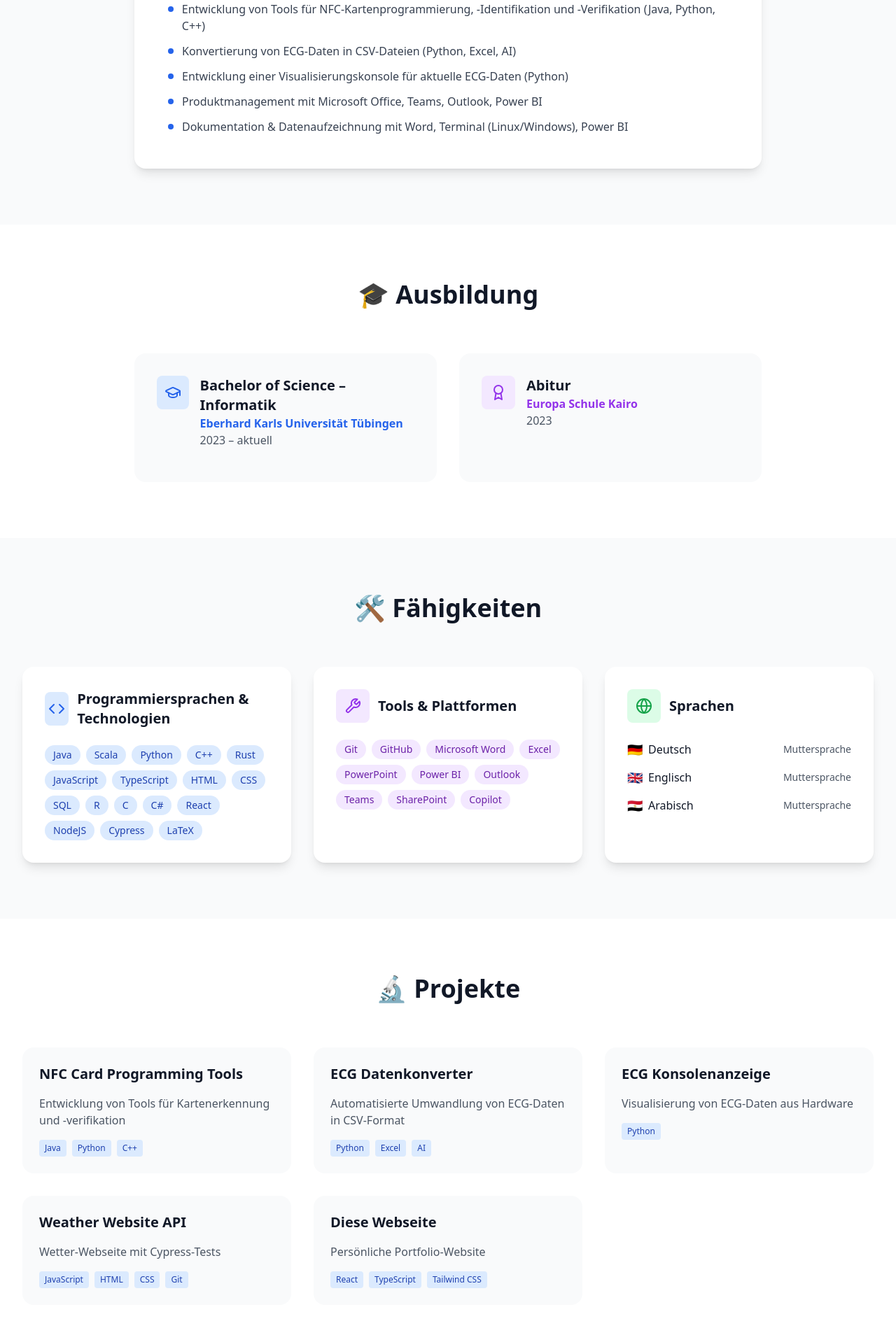
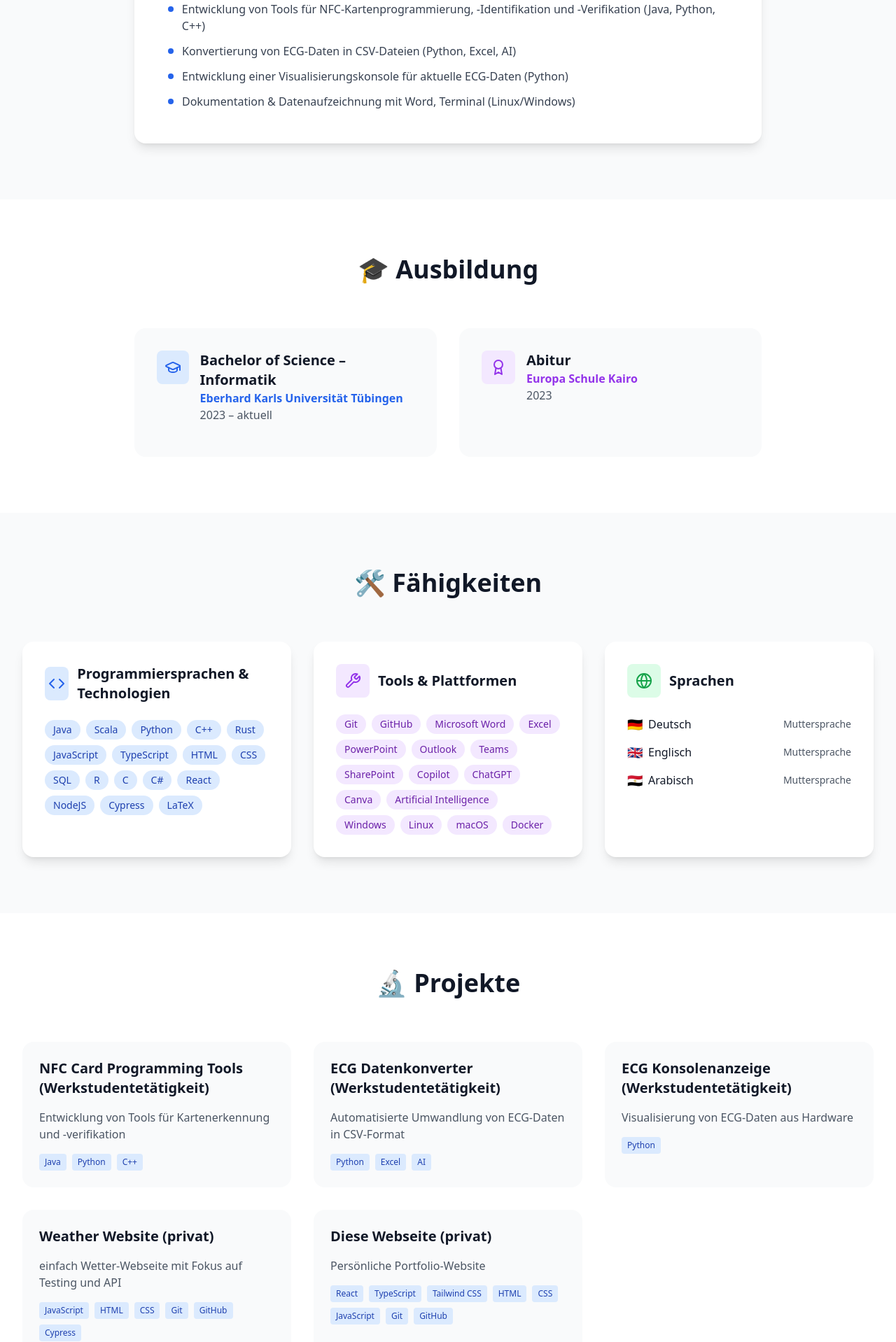
Before and after one commit to Rash2213/My-Website, a React (Vite) app: page / in a window 1280 px wide. Shown: the part 1340-3258 px from the top of the page at 70% size. Built offline with nearby package versions, Linux system fonts and the light colour scheme.

Commit message:
Updated project info

```diff
--- a/src/App.tsx
+++ b/src/App.tsx
@@ -33,7 +33,7 @@ function App() {
 
   const skills = {
     programming: ['Java', 'Scala', 'Python', 'C++', 'Rust', 'JavaScript', 'TypeScript', 'HTML', 'CSS', 'SQL', 'R', 'C', 'C#', 'React', 'NodeJS', 'Cypress', 'LaTeX'],
-    tools: ['Git', 'GitHub', 'Microsoft Word', 'Excel', 'PowerPoint', 'Power BI', 'Outlook', 'Teams', 'SharePoint', 'Copilot'],
+    tools: ['Git', 'GitHub', 'Microsoft Word', 'Excel', 'PowerPoint', 'Outlook', 'Teams', 'SharePoint', 'Copilot', 'ChatGPT', 'Canva', 'Artificial Intelligence', 'Windows', 'Linux', 'macOS', 'Docker'],
     languages: [
       { lang: 'Deutsch', flag: '🇩🇪', level: 'Muttersprache' },
       { lang: 'Englisch', flag: '🇬🇧', level: 'Muttersprache' },
@@ -43,29 +43,29 @@ function App() {
 
   const projects = [
     {
-      title: 'NFC Card Programming Tools',
+      title: 'NFC Card Programming Tools (Werkstudentetätigkeit)',
       description: 'Entwicklung von Tools für Kartenerkennung und -verifikation',
       tech: ['Java', 'Python', 'C++']
     },
     {
-      title: 'ECG Datenkonverter',
+      title: 'ECG Datenkonverter (Werkstudentetätigkeit)',
       description: 'Automatisierte Umwandlung von ECG-Daten in CSV-Format',
       tech: ['Python', 'Excel', 'AI']
     },
     {
-      title: 'ECG Konsolenanzeige',
+      title: 'ECG Konsolenanzeige (Werkstudentetätigkeit)',
       description: 'Visualisierung von ECG-Daten aus Hardware',
       tech: ['Python']
     },
     {
-      title: 'Weather Website API',
-      description: 'Wetter-Webseite mit Cypress-Tests',
-      tech: ['JavaScript', 'HTML', 'CSS', 'Git']
+      title: 'Weather Website (privat)',
+      description: 'einfach Wetter-Webseite mit Fokus auf Testing und API',
+      tech: ['JavaScript', 'HTML', 'CSS', 'Git', 'GitHub', 'Cypress']
     },
     {
-      title: 'Diese Webseite',
+      title: 'Diese Webseite (privat)',
       description: 'Persönliche Portfolio-Website',
-      tech: ['React', 'TypeScript', 'Tailwind CSS']
+      tech: ['React', 'TypeScript', 'Tailwind CSS', 'HTML', 'CSS', 'JavaScript', 'Git', 'GitHub']
     }
   ];
 
@@ -206,7 +206,7 @@ function App() {
                   <Briefcase className="w-6 h-6 text-blue-600" />
                 </div>
                 <div className="flex-1">
-                  <h3 className="text-xl font-bold text-gray-900">Werkstudent – Softwareentwicklung, Testing & Produktmanagement</h3>
+                  <h3 className="text-xl font-bold text-gray-900">Werkstudent – Software Entwicklung & Testing</h3>
                   <p className="text-blue-600 font-semibold">Xenios AG, Reutlingen</p>
                   <div className="flex items-center space-x-2 text-gray-600 mt-1">
                     <Calendar className="w-4 h-4" />
@@ -230,11 +230,7 @@ function App() {
                 </li>
                 <li className="flex items-start space-x-3">
                   <div className="w-2 h-2 bg-blue-600 rounded-full mt-2"></div>
-                  <span>Produktmanagement mit Microsoft Office, Teams, Outlook, Power BI</span>
-                </li>
-                <li className="flex items-start space-x-3">
-                  <div className="w-2 h-2 bg-blue-600 rounded-full mt-2"></div>
-                  <span>Dokumentation & Datenaufzeichnung mit Word, Terminal (Linux/Windows), Power BI</span>
+                  <span>Dokumentation & Datenaufzeichnung mit Word, Terminal (Linux/Windows)</span>
                 </li>
               </ul>
             </div>
```
